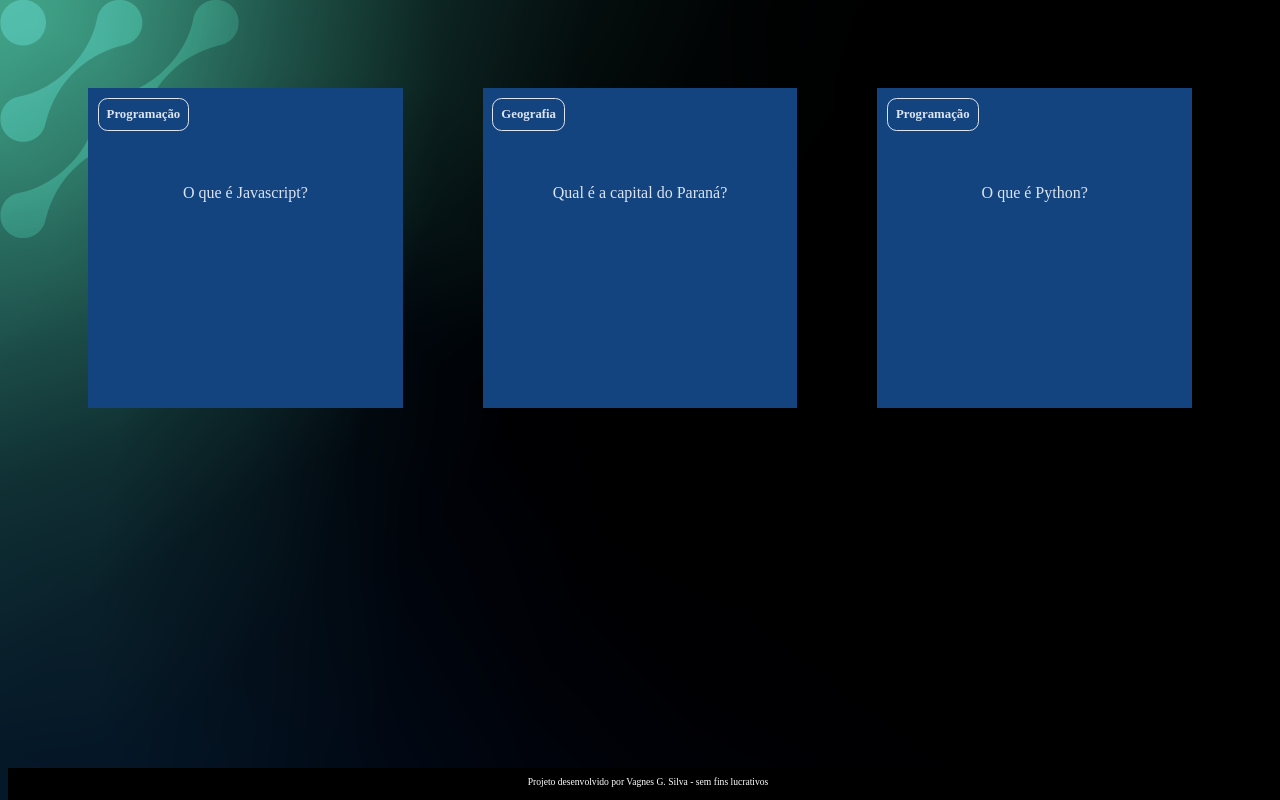
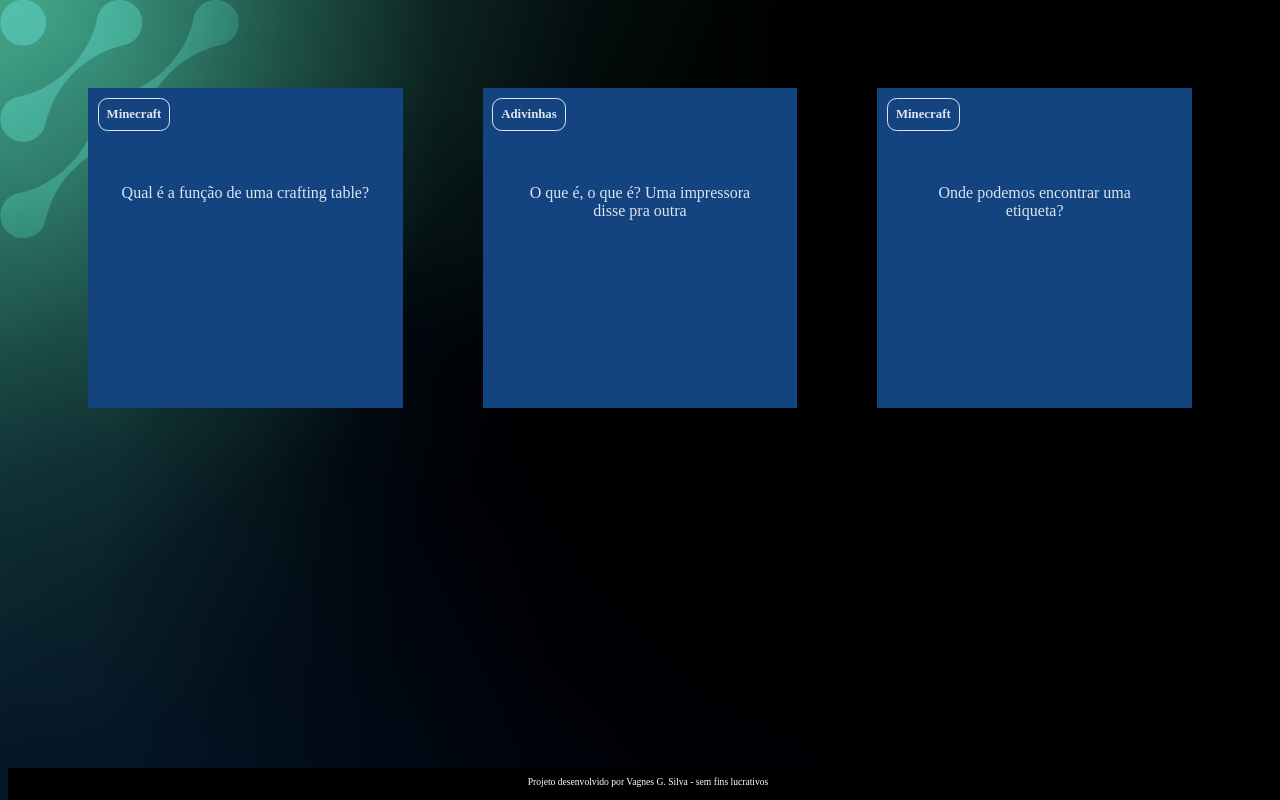
Before and after one commit to starzwy/flash-card, a plain HTML site: page index.html in a window 1280 px wide. Drawn offline with Linux system fonts and the light colour scheme; a web font is replaced by a local one.

Commit message:
Add files via upload

```diff
--- a/perguntas.js
+++ b/perguntas.js
@@ -1,17 +1,17 @@
 criaCartao(
-    'Programação',
-    'O que é Javascript?',
-    'O javascript é uma linguagem de programação'
+    'Minecraft',
+    'Qual é a função de uma crafting table?',
+    'A função de uma crafting table é confeccionar todo tipo de materiais e blocos que você desejar'
 )
 
 criaCartao(
-    'Geografia',
-    'Qual é a capital do Paraná?',
-    'A capital do Paraná é Curitiba'
+    'Adivinhas',
+    'O que é, o que é? Uma impressora disse pra outra',
+    'Essa folha é tua ou é impressão minha?'
 )
 
 criaCartao(
-    'Programação',
-    'O que é Python?',
-    'O Python é uma linguagem de programação'
+    'Minecraft',
+    'Onde podemos encontrar uma etiqueta?',
+    'Podemos encontrar etiquetas em baús de minas abandonadas'
 )
```
Also changed, not shown: index.html (+3 -3 lines).
